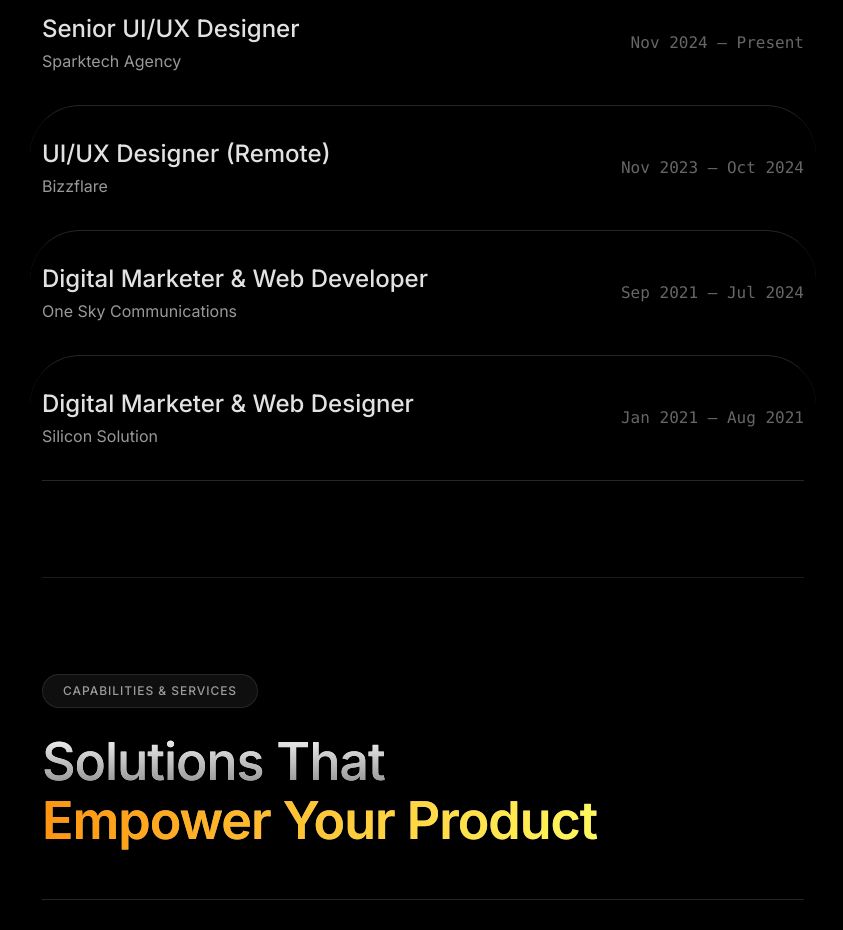
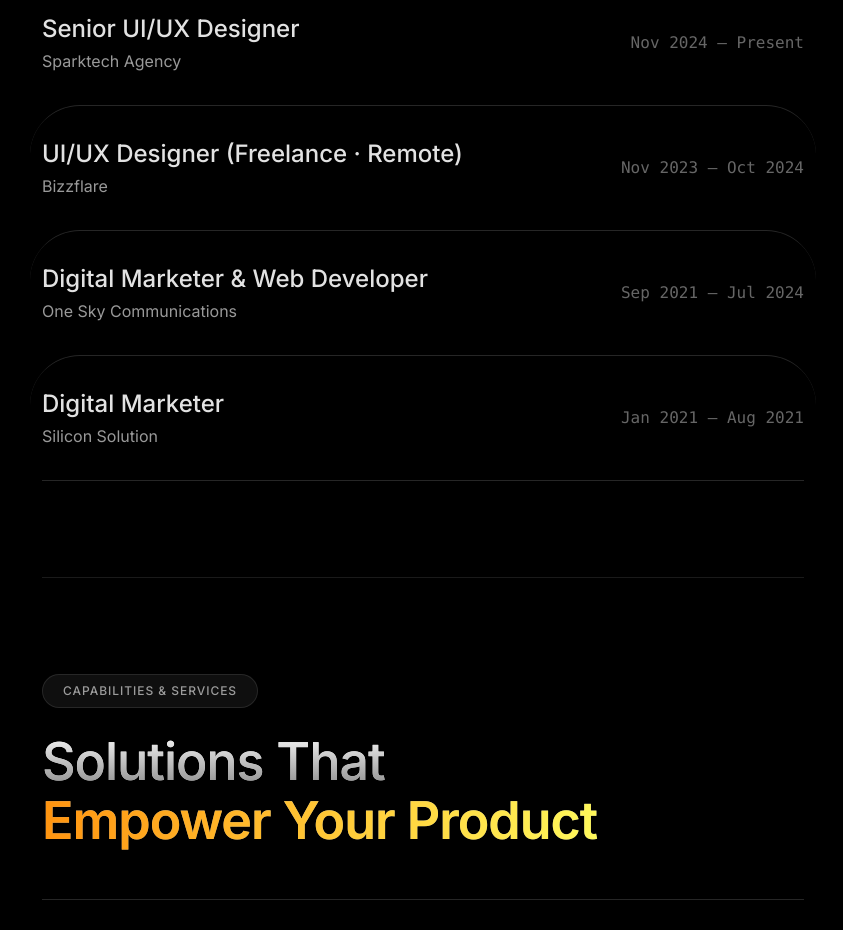
Before and after one commit to BeingSazzad/My-Portfolio, a React (Vite) app: page / in a window 1280 px wide. Shown: the part 1880-2810 px from the top of the page, without its empty margins (416-1259 px from the left). Built offline with nearby package versions, Linux system fonts and the light colour scheme.

Commit message:
fix: update Bizzflare to Freelance Remote to clarify overlap with One Sky, and clean Silicon Solution title

```diff
--- a/src/data/experiences.ts
+++ b/src/data/experiences.ts
@@ -7,7 +7,7 @@ export const experiences: ExperienceItem[] = [
     period: 'Nov 2024 — Present',
   },
   {
-    role: 'UI/UX Designer (Remote)',
+    role: 'UI/UX Designer (Freelance · Remote)',
     company: 'Bizzflare',
     period: 'Nov 2023 — Oct 2024',
   },
@@ -17,7 +17,7 @@ export const experiences: ExperienceItem[] = [
     period: 'Sep 2021 — Jul 2024',
   },
   {
-    role: 'Digital Marketer & Web Designer',
+    role: 'Digital Marketer',
     company: 'Silicon Solution',
     period: 'Jan 2021 — Aug 2021',
   },
```
